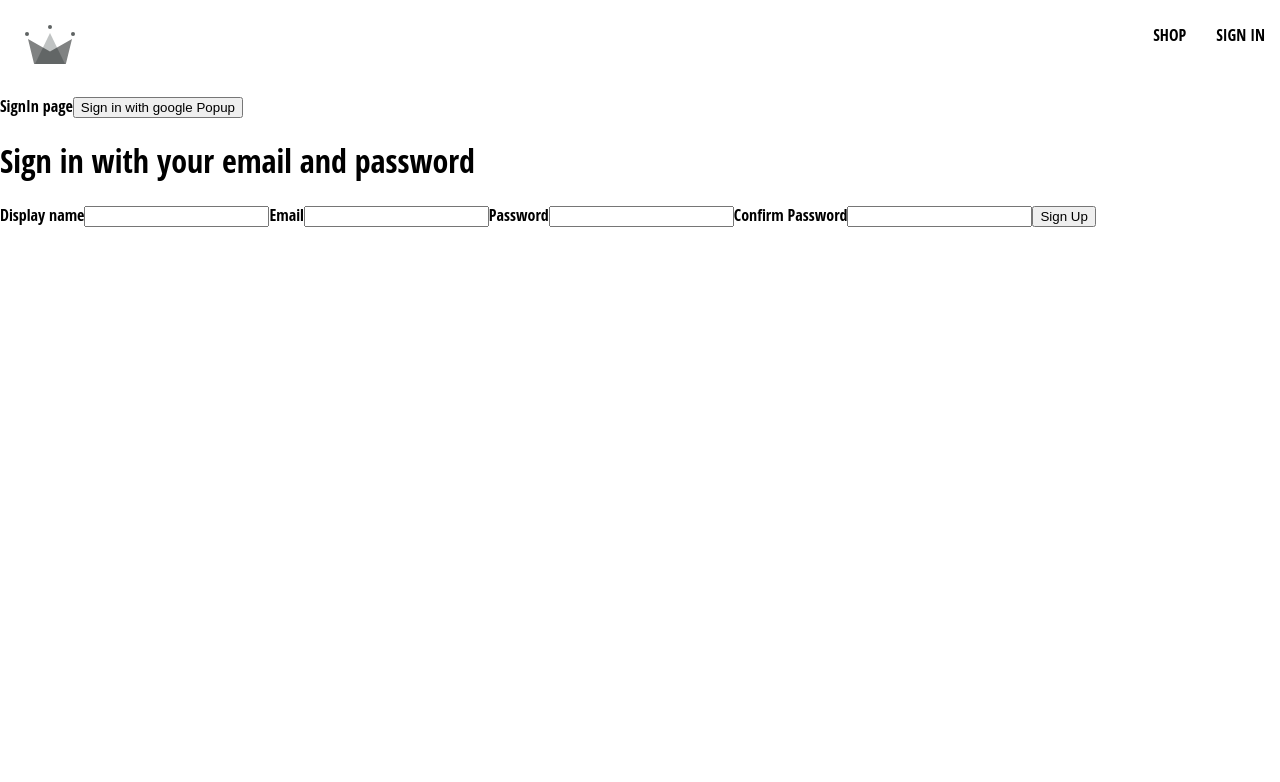
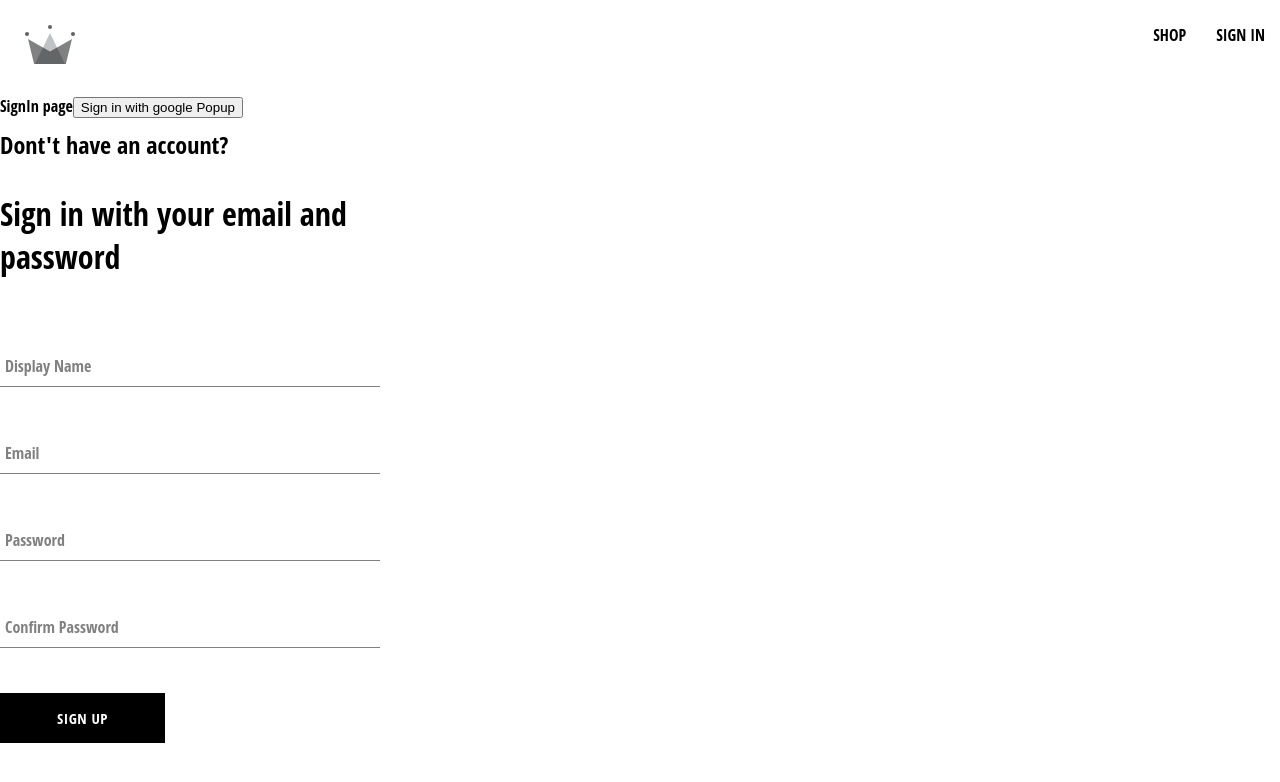
Before and after one commit to datacris/clothing-app, a React (Create React App) app: page /sign-in in a window 1280 px wide. Shown: the top 782 px of the page. Built offline with nearby package versions, Linux system fonts and the light colour scheme.

Commit message:
adding button component

```diff
--- /dev/null
+++ b/src/components/button/button.component.jsx
@@ -0,0 +1,15 @@
+
+import './button.styles.scss'
+
+const BUTTON_TYPE_CLASSES ={
+    google: 'google-sign-in',
+    inverted: 'inverted'
+}
+const Button = ({children, buttonType, ...otherProps})=>{
+    return(
+        <button className={`button-container ${BUTTON_TYPE_CLASSES[buttonType]}`} {...otherProps}>
+            {children}
+        </button>
+    )
+}
+export default Button;
--- /dev/null
+++ b/src/components/button/button.styles.scss
@@ -0,0 +1,46 @@
+.button-container {
+    min-width: 165px;
+    width: auto;
+    height: 50px;
+    letter-spacing: 0.5px;
+    line-height: 50px;
+    padding: 0 35px 0 35px;
+    font-size: 15px;
+    background-color: black;
+    color: white;
+    text-transform: uppercase;
+    font-family: 'Open Sans Condensed';
+    font-weight: bolder;
+    border: none;
+    cursor: pointer;
+    display: flex;
+    justify-content: center;
+
+    &:hover {
+      background-color: white;
+      color: black;
+      border: 1px solid black;
+    }
+
+    &.google-sign-in {
+      background-color: #4285f4;
+      color: white;
+
+      &:hover {
+        background-color: #357ae8;
+        border: none;
+      }
+    }
+
+    &.inverted {
+      background-color: white;
+      color: black;
+      border: 1px solid black;
+
+      &:hover {
+        background-color: black;
+        color: white;
+        border: none;
+      }
+    }
+  }
--- /dev/null
+++ b/src/components/form-input/form-input.component.jsx
@@ -0,0 +1,16 @@
+import './form-input.styles.scss'
+
+const FormInput = ({ label, ...otherProps }) => {
+  return (
+    <div className="group">
+			<input className="form-input" {...otherProps}></input>
+      {label && (
+        <label className={`${otherProps.value.length ? "shrink" : ""} form-input-label`}>
+          {label}
+        </label>
+      )}
+
+    </div>
+  );
+};
+export default FormInput;
--- /dev/null
+++ b/src/components/form-input/form-input.styles.scss
@@ -0,0 +1,54 @@
+$sub-color: grey;
+$main-color: black;
+
+@mixin shrinkLabel {
+  top: -14px;
+  font-size: 12px;
+  color: $main-color;
+}
+
+.group {
+  position: relative;
+  margin: 45px 0;
+
+  .form-input {
+    background: none;
+    background-color: white;
+    color: $sub-color;
+    font-size: 18px;
+    padding: 10px 10px 10px 5px;
+    display: block;
+    width: 100%;
+    border: none;
+    border-radius: 0;
+    border-bottom: 1px solid $sub-color;
+    margin: 25px 0;
+
+    &:focus {
+      outline: none;
+    }
+
+    &:focus ~ .form-input-label {
+      @include shrinkLabel();
+    }
+  }
+
+  input[type='password'] {
+    letter-spacing: 0.3em;
+  }
+
+  .form-input-label {
+    color: $sub-color;
+    font-size: 16px;
+    font-weight: normal;
+    position: absolute;
+    pointer-events: none;
+    left: 5px;
+    top: 10px;
+    transition: 300ms ease all;
+
+    &.shrink {
+      @include shrinkLabel();
+    }
+  }
+}
--- a/src/components/sing-up-form/sign-up-form.component.jsx
+++ b/src/components/sing-up-form/sign-up-form.component.jsx
@@ -1,5 +1,8 @@
 import {useState} from 'react';
 import {createAuthUserWithEmailAndPassword, createUserDocumentFromAuth} from '../../utils/firebase/firebase.utils'
+import FormInput from '../form-input/form-input.component';
+import Button from '../button/button.component'
+import './sign-up.styles.scss'
 
 const defaultFormFields = {
 	displayName: '',
@@ -44,22 +47,47 @@
 	}
 
     return(
-        <div>
+        <div className='sign-up-container'>
+					<h2>Dont't have an account?</h2>
           <h1>Sign in with your email and password</h1>
             <form onSubmit={handleSubmit}>
-            	<label>Display name</label>
-							<input type='text'required onChange={handleChange} name='displayName' value={displayName}></input>
+            	<FormInput
+								label='Display Name'
+								typer='text'
+								required
+								onChange={handleChange}
+								name='displayName'
+								value={displayName}
+							/>
 
-							<label>Email</label>
-							<input typer='email'required onChange={handleChange} name='email' value={email}></input>
+							<FormInput
+								label='Email'
+								typer='email'
+								required
+								onChange={handleChange}
+								name='email'
+								value={email}
+							/>
 
-							<label>Password</label>
-							<input type='password'required onChange={handleChange} name='password' value={password}></input>
+							<FormInput
+								label='Password'
+								type='password'
+								required
+								onChange={handleChange}
+								name='password'
+								value={password}
+							/>
 
-							<label>Confirm Password</label>
-							<input type='password'required onChange={handleChange} name='confirmPassword' value={confirmPassword}></input>
+							<FormInput
+								label='Confirm Password'
+								type='password'
+								required
+								onChange={handleChange}
+								name='confirmPassword'
+								value={confirmPassword}
+							/>
 
-							<button type='submit'>Sign Up</button>
+							<Button type='submit'>Sign Up</Button>
             </form>
         </div>
     )
--- /dev/null
+++ b/src/components/sing-up-form/sign-up.styles.scss
@@ -0,0 +1,9 @@
+.sign-up-container{
+    display: flex;
+    flex-direction: column;
+    width: 380px;
+
+    h2{
+        margin: 10px 0;
+    }
+}
```
